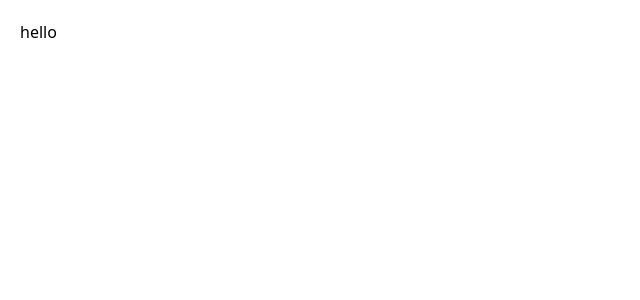
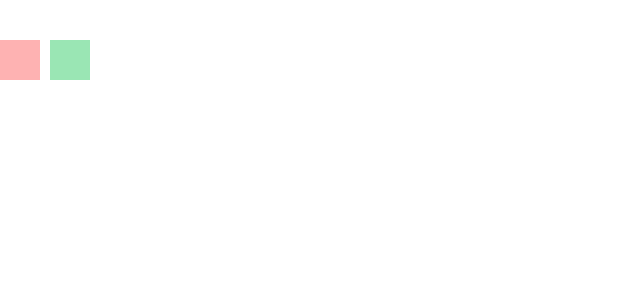
Before and after one commit to penny-five/ios-home-screen-simulator, a Vue app: page / in a window 1280 px wide. Shown: the top 300 px of the page, without its empty margins (0-640 px from the left). Built offline with nearby package versions, Linux system fonts and the light colour scheme; the HTML template or start-up script is replaced by a standard one.

Commit message:
add tsx support

```diff
--- a/src/app.vue
+++ b/src/app.vue
@@ -1,15 +1,15 @@
 <template>
-  <div class="p-5">{{ msg }}</div>
+  <home-screen />
 </template>
 
 <script lang="ts">
 import { defineComponent } from 'vue';
 
+import HomeScreen from './components/home-screen.vue';
+
 export default defineComponent({
-  setup() {
-    return {
-      msg: 'hello'
-    };
+  components: {
+    HomeScreen
   }
 });
 </script>
--- /dev/null
+++ b/src/components/carousel/carousel.vue
@@ -0,0 +1,44 @@
+<script lang="tsx">
+import { defineComponent, h } from 'vue';
+
+export default defineComponent({
+  setup(props, { slots }) {
+    const defaultSlot = slots.default;
+
+    const onClick = () => {
+      console.log('click');
+    };
+
+    if (defaultSlot) {
+      return () => (
+        <div class="carousel" onClick={() => onClick()}>
+          {defaultSlot().map((el, index) => (
+            <div
+              class="carousel-page"
+              style={{ transform: `translateX(${index * 50}px)` }}
+            >
+              {el}
+            </div>
+          ))}
+        </div>
+      );
+    }
+  }
+});
+</script>
+
+<style lang="postcss">
+.carousel {
+  position: relative;
+  width: 100%;
+  overflow-x: hidden;
+}
+
+.carousel .carousel-page {
+  position: absolute;
+  top: 0;
+  left: 0;
+  right: 0;
+  bottom: 0;
+}
+</style>
--- /dev/null
+++ b/src/components/home-screen.vue
@@ -0,0 +1,23 @@
+<template>
+  <div class="flex flex-col h-screen">
+    <div class="h-10 w-full" />
+    <carousel class="flex-grow">
+      <div class="bg-red-300 w-10 h-10" />
+      <div class="bg-green-300 w-10 h-10" />
+    </carousel>
+  </div>
+</template>
+
+<script lang="ts">
+import { defineComponent } from 'vue';
+
+import Carousel from './carousel/carousel.vue';
+
+export default defineComponent({
+  components: {
+    Carousel
+  }
+});
+</script>
+
+<style lang="postcss"></style>
--- a/tsconfig.app.json
+++ b/tsconfig.app.json
@@ -3,7 +3,8 @@
     "target": "es5",
     "module": "es2015",
     "moduleResolution": "node",
-    "strict": true
+    "strict": true,
+    "sourceMap": true
   },
-  "include": ["./src", "./typings"]
+  "include": ["./src/**/*.ts", "./src/**/*.vue"]
 }
--- a/typings/vue.shims.d.ts
+++ b/typings/vue.shims.d.ts
@@ -1,5 +1,5 @@
 declare module '*.vue' {
-  import { defineComponent } from 'vue';
-  const Component: ReturnType<typeof defineComponent>;
-  export default Component;
+  import { ComponentOptions } from 'vue';
+  const component: ComponentOptions;
+  export default component;
 }
--- a/webpack/base.ts
+++ b/webpack/base.ts
@@ -3,7 +3,6 @@ import * as path from 'path';
 import { CssLoaderPluginOptions } from 'css-loader';
 import HtmlWebpackPlugin from 'html-webpack-plugin';
 import MiniCssExtractPlugin from 'mini-css-extract-plugin';
-import { Options as TsLoaderPluginOptions } from 'ts-loader';
 import { VueLoaderPlugin } from 'vue-loader';
 import * as webpack from 'webpack';
 
@@ -12,14 +11,12 @@ const config: webpack.Configuration = {
   module: {
     rules: [
       {
-        test: /\.ts$/,
-        use: {
-          loader: 'ts-loader',
-          options: {
-            appendTsSuffixTo: [/\.vue$/],
-            configFile: path.resolve(__dirname, '../tsconfig.app.json')
-          } as TsLoaderPluginOptions
-        }
+        test: /\.tsx?$/,
+        use: [
+          {
+            loader: 'babel-loader'
+          }
+        ]
       },
       {
         test: /\.vue$/,
@@ -53,12 +50,12 @@ const config: webpack.Configuration = {
   },
   plugins: [
     new VueLoaderPlugin(),
-    new webpack.EnvironmentPlugin(['NODE_ENV']),
     new MiniCssExtractPlugin(),
     new HtmlWebpackPlugin({
       template: path.resolve(__dirname, '../assets/index.html'),
       title: 'iOS Home Screen Simulator'
-    })
+    }),
+    new webpack.EnvironmentPlugin(['NODE_ENV'])
   ]
 };
 
--- a/webpack/development.ts
+++ b/webpack/development.ts
@@ -1,4 +1,3 @@
-import FriendlyErrorsWebpackPlugin from 'friendly-errors-webpack-plugin';
 import * as webpack from 'webpack';
 
 const config: webpack.Configuration = {
@@ -8,10 +7,8 @@ const config: webpack.Configuration = {
     inline: true,
     hot: true,
     overlay: true,
-    quiet: true,
     port: 8080
-  },
-  plugins: [new FriendlyErrorsWebpackPlugin()]
+  }
 };
 
 module.exports = config;
--- a/webpack/production.ts
+++ b/webpack/production.ts
@@ -11,7 +11,11 @@ const config: webpack.Configuration = {
     path: path.resolve(__dirname, '../dist'),
     filename: 'app.bundle.js'
   },
-  plugins: [new CleanWebpackPlugin(), new TerserWebpackPlugin()]
+  optimization: {
+    minimize: true,
+    minimizer: [new TerserWebpackPlugin()]
+  },
+  plugins: [new CleanWebpackPlugin()]
 };
 
 module.exports = config;
```
Also changed, not shown: package.json (+7 -2 lines), .babelrc (added), .eslintrc.json, 1 other file (tests, documents, lock files or other folders).
